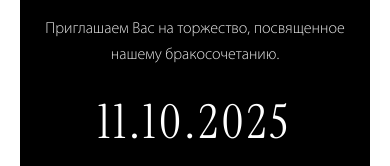
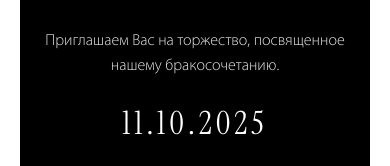
Before and after one commit to HaarDD/wedding-nikita-kristina, a plain HTML site: page index.html in a window 390 px wide. Shown: the part 1050-1216 px from the top of the page. Drawn offline with Linux system fonts and the light colour scheme.

Commit message:
fix: clamp for invitation date

```diff
--- a/style.css
+++ b/style.css
@@ -482,7 +482,7 @@ body {
 
 .invitation-date {
     font-family: var(--font-display);
-    font-size: clamp(2rem, 12vw, 3.5rem);
+    font-size: clamp(2rem, 6vw, 3.5rem);
     font-weight: 400;
     margin: 10px 0;
     letter-spacing: 4px;
```
